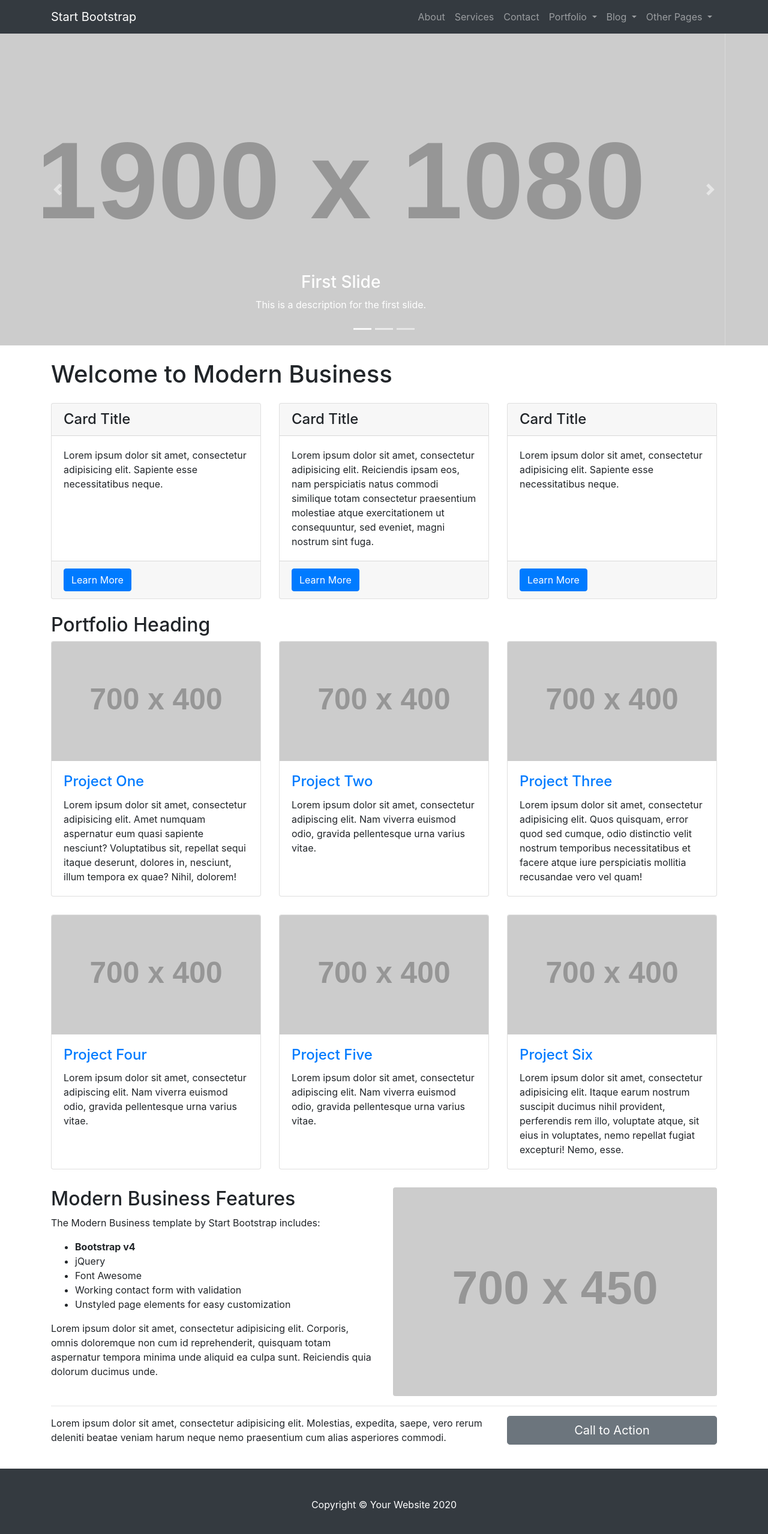
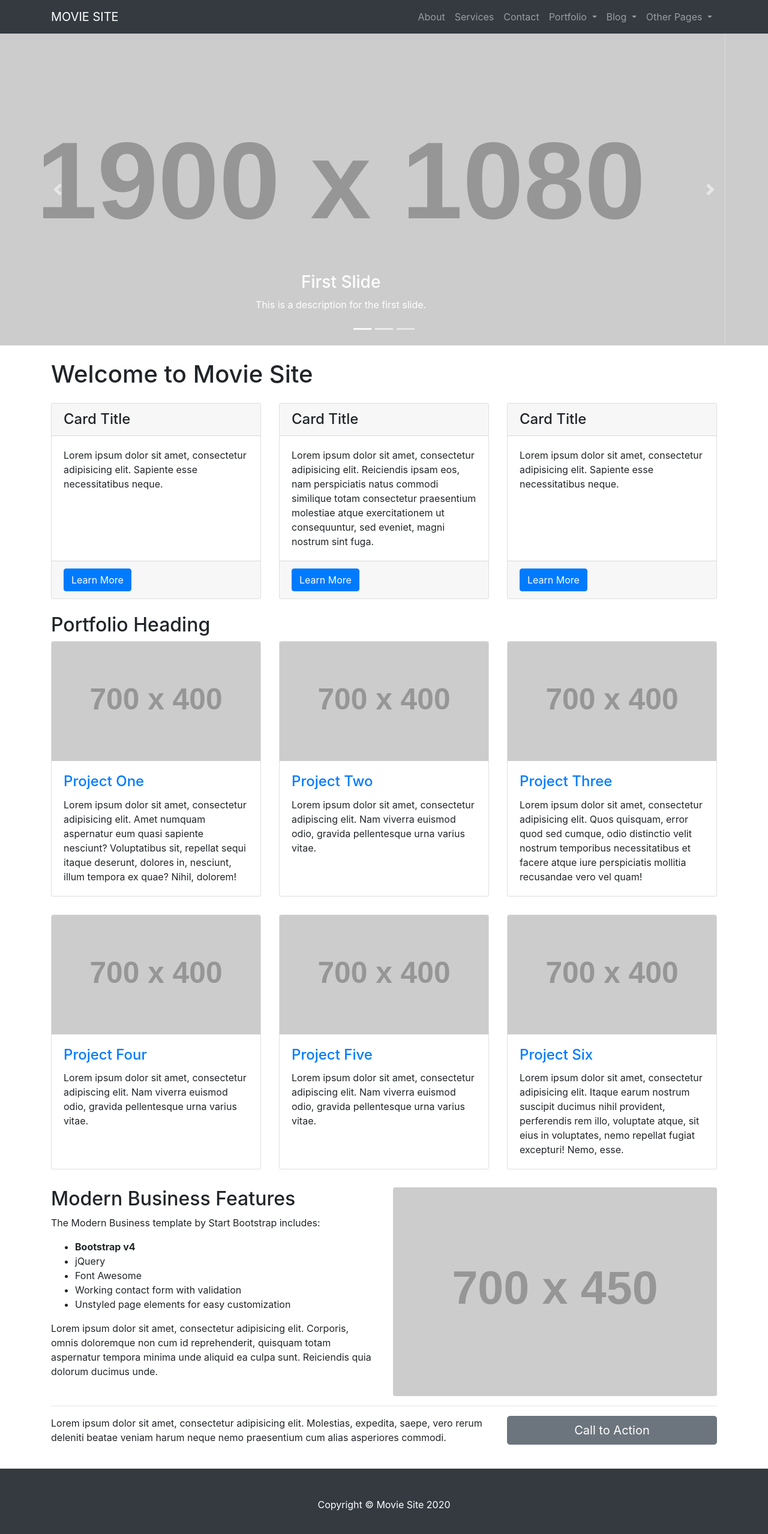
Before and after one commit to mswil/movie-site, a website: page index.html in a window 1280 px wide. Shown: the whole page at 60% size. Drawn offline with Linux system fonts and the light colour scheme; placeholder pictures from the web are drawn by us.

Commit message:
Rename template website and added .js file

```diff
--- a/index.html
+++ b/index.html
@@ -8,7 +8,7 @@
   <meta name="description" content="">
   <meta name="author" content="">
 
-  <title>Modern Business - Start Bootstrap Template</title>
+  <title>Movie Site</title>
 
   <!-- Bootstrap core CSS -->
   <link href="vendor/bootstrap/css/bootstrap.min.css" rel="stylesheet">
@@ -23,7 +23,7 @@
   <!-- Navigation -->
   <nav class="navbar fixed-top navbar-expand-lg navbar-dark bg-dark fixed-top">
     <div class="container">
-      <a class="navbar-brand" href="index.html">Start Bootstrap</a>
+      <a class="navbar-brand" href="index.html">MOVIE SITE</a>
       <button class="navbar-toggler navbar-toggler-right" type="button" data-toggle="collapse" data-target="#navbarResponsive" aria-controls="navbarResponsive" aria-expanded="false" aria-label="Toggle navigation">
         <span class="navbar-toggler-icon"></span>
       </button>
@@ -78,7 +78,7 @@
   </nav>
 
   <header>
-    <div id="carouselExampleIndicators" class="carousel slide" data-ride="carousel">
+    <div id="carouselExampleIndicators" class="carousel slide" data-ride="carousel" data-interval="5000">
       <ol class="carousel-indicators">
         <li data-target="#carouselExampleIndicators" data-slide-to="0" class="active"></li>
         <li data-target="#carouselExampleIndicators" data-slide-to="1"></li>
@@ -121,7 +121,7 @@
   <!-- Page Content -->
   <div class="container">
 
-    <h1 class="my-4">Welcome to Modern Business</h1>
+    <h1 class="my-4">Welcome to Movie Site</h1>
 
     <!-- Marketing Icons Section -->
     <div class="row">
@@ -274,7 +274,7 @@
   <!-- Footer -->
   <footer class="py-5 bg-dark">
     <div class="container">
-      <p class="m-0 text-center text-white">Copyright &copy; Your Website 2020</p>
+      <p class="m-0 text-center text-white">Copyright &copy; Movie Site 2020</p>
     </div>
     <!-- /.container -->
   </footer>
@@ -283,6 +283,9 @@
   <script src="vendor/jquery/jquery.min.js"></script>
   <script src="vendor/bootstrap/js/bootstrap.bundle.min.js"></script>
 
+
+  <script src="js/index.js"></script>
+
 </body>
 
 </html>
```
